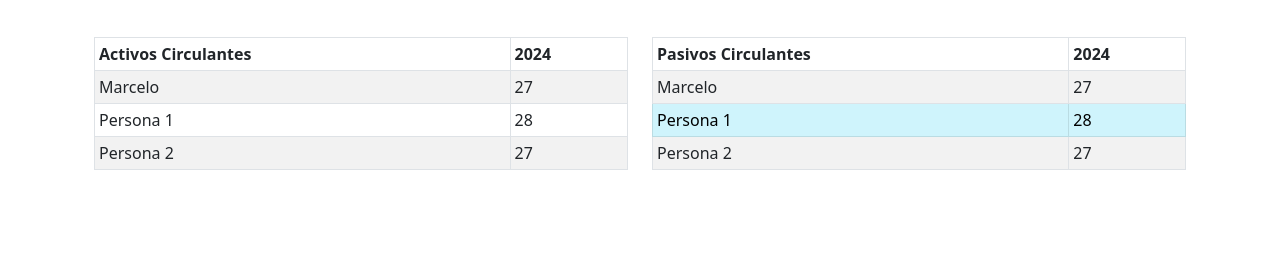
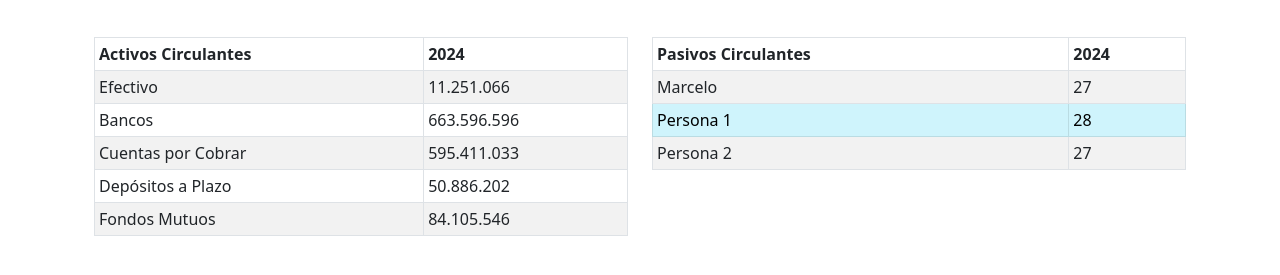
Before and after one commit to MARSFOREVER472/Pagina_Internet, a plain HTML site: page balanceGeneral.html in a window 1280 px wide. Shown: the part 203-478 px from the top of the page. Drawn offline with Linux system fonts and the light colour scheme.

Commit message:
Agregando tabla de Activos Circulantes...

```diff
--- a/balanceGeneral.html
+++ b/balanceGeneral.html
@@ -116,19 +116,30 @@
 
                                 <tbody>
                                     <tr>
-                                        <td>Marcelo</td>
-                                        <td>27</td>
+                                        <td>Efectivo</td>
+                                        <td>11.251.066</td>
                                     </tr>
 
                                     <tr>
-                                        <td>Persona 1</td>
-                                        <td>28</td>
+                                        <td>Bancos</td>
+                                        <td>663.596.596</td>
                                     </tr>
 
                                     <tr>
-                                        <td>Persona 2</td>
-                                        <td>27</td>
+                                        <td>Cuentas por Cobrar</td>
+                                        <td>595.411.033</td>
                                     </tr>
+
+                                    <tr>
+                                        <td>Depósitos a Plazo</td>
+                                        <td>50.886.202</td>
+                                    </tr>
+
+                                    <tr>
+                                        <td>Fondos Mutuos</td>
+                                        <td>84.105.546</td>
+                                    </tr>
+
                                 </tbody>
                             </table>
                         </div>
```
